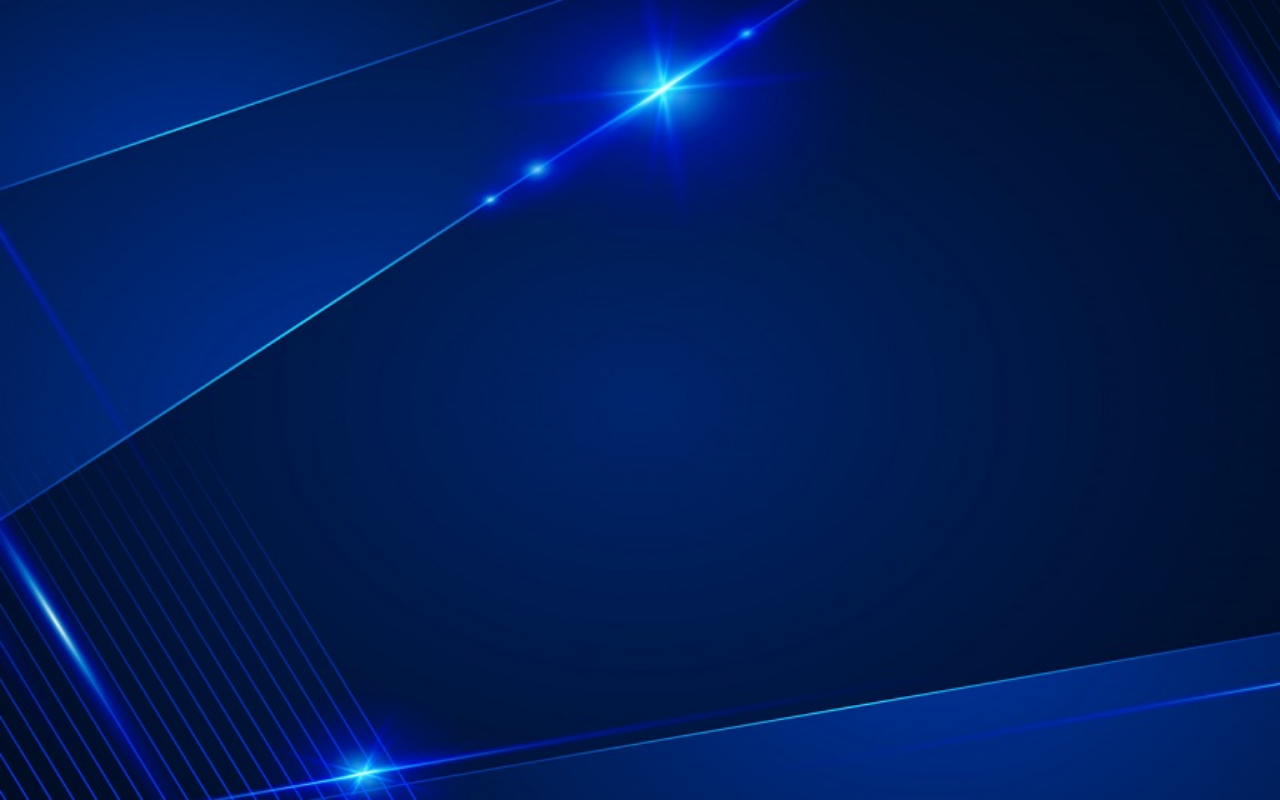
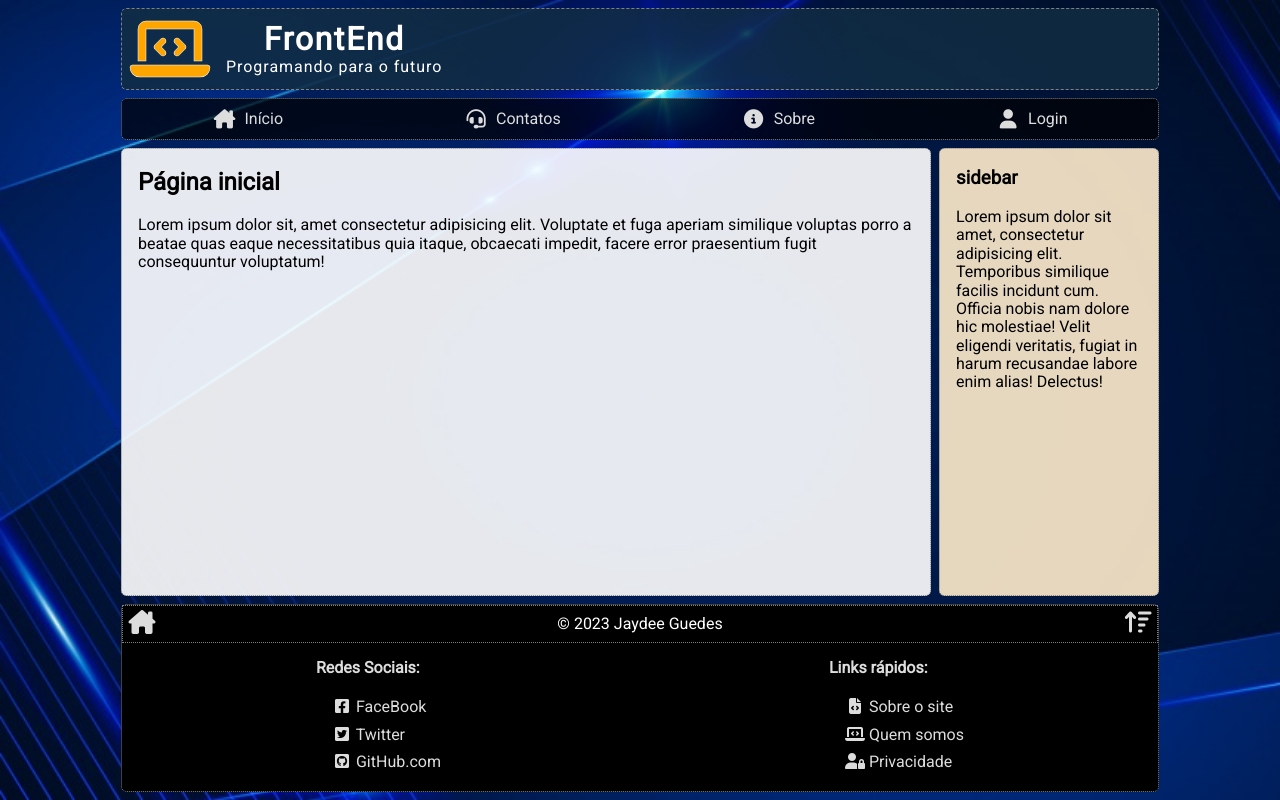
Before and after one commit to JaydGuedes/frontend-curso-java, a plain HTML site: page index.html in a window 1280 px wide. Drawn offline with nearby package versions, Linux system fonts and the light colour scheme.

Commit message:
JavaScrip-inicio

```diff
--- a/index.css
+++ b/index.css
@@ -18,6 +18,7 @@
 *{
     box-sizing: border-box;
     outline: none;
+    transition: .2s;
 }
 html,
 body {
@@ -30,11 +31,11 @@ body {
     font-size: 16px;
 }
 a{
-    color: steelblue;
+    color:#4682b4;
     text-decoration: none;
 }
 a:hover{
-    color: orangered;
+    color: #ff4500;
     text-decoration: underline;
 }
 
@@ -42,7 +43,7 @@ a:hover{
 body{
     /* Fundo */
     background-attachment: fixed;
-    background-color: rgb(0, 0, 89);
+    background-color: #000059;
     background-image: url('/img/background01.jpg');
     /*<a href="https://br.freepik.com/vetores-gratis/conceito-abstrato-futurista_6600906.htm#page=2&query=blue%20background&position=24&from_view=search&track=ais">Imagem de pikisuperstar</a> no Freepik*/
     background-position: center;
@@ -54,7 +55,7 @@ body{
     position: relative;
     height: 100%;
     width: 100%;
-    max-width: 1024px;
+    max-width: 1054px;
     margin: auto;
     display: flex;
     flex-direction: column;
@@ -63,15 +64,15 @@ body{
 #wrap > header {
     background-color: rgba(17, 45, 68 , .85);
     margin: 0.5rem;
-    border-radius: 1rem 0;
-    border: 1px dashed gray;
+    border-radius: .35rem;
+    border: 1px dashed #808080;
     display: flex;
     align-items: center;
 }
 #wrap > header a {
     font-size: 4rem;
-    color: orange;
-    -webkit-text-stroke: .5px white;
+    color: #ffa500;
+    -webkit-text-stroke: .5px #ffffff;
     padding: 0.5rem 1rem 0.5rem 0.5rem;
     text-decoration: none;
 }
@@ -81,54 +82,21 @@ body{
 #wrap > header h1 {
     margin: 0;
     text-align: center;
-    letter-spacing: .25rem;
-    color: white;
+    letter-spacing: .1rem;
+    color: #ffffff;
+    font-size: 1.5rem;
 }
 #wrap>header h1 small {
     display: block;
     font-weight: normal;
-    font-size: .8rem;
+    font-size: .86rem;
     letter-spacing: normal;
 }
-/*
-#wrap>header {
-    background-color: white;
-    margin: 0.5rem;
-    border-radius: .35rem;
-    border: 1px dotted grey;
-    display: flex;
-    align-items: center;
-}
-
-#wrap>header a {
-    font-size: 4rem;
-    color: orange;
-    -webkit-text-stroke: 1px black;
-    padding: 0 .5rem;
-}
-
-#wrap>header img {
-    width: 4rem;
-}
-
-#wrap>header h1 {
-    margin: 0;
-    text-align: center;
-    letter-spacing: .25rem;
-    color: orangered;
-}
-
-#wrap>header h1 small {
-    display: block;
-    font-weight: normal;
-    font-size: .8rem;
-    letter-spacing: normal;
-} */
 
 /* Menu principal */
 #wrap>nav {
-    background-color: rgba(0, 0, 0, .4);
-    border: 1px dotted grey;
+    background-color: rgba(0, 0, 0, .7);
+    border: 1px dotted #808080;
     border-radius: .35rem;
     margin: 0 .5rem .5rem .5rem;
     display: flex;
@@ -167,33 +135,39 @@ body{
     flex-direction: column;
 }
 #wrap > main >article{
-    background-color: rgba(255, 255, 255, .7);
+    background-color: rgba(255, 255, 255, .9);
     border-radius: .35rem;
-    border: 1px dotted gray;
+    border: 1px dotted #808080;
     flex-grow: 1;
+    padding: 0 1rem;
 }
 #wrap>main>aside{
-    background-color: rgba(255, 237, 205, .7);
+    background-color: rgba(255, 237, 205, .9);
     margin-top: .5rem;
+    border-radius: .35rem;
+    border: 1px dotted #808080;
+    padding: 0 1rem;
+}
+/*Rodapé*/
+#wrap>footer{
+    background-color: #000000;
+    margin: .5rem;
+    margin-bottom: 0;
     border-radius: .35rem;
     border: 1px dotted grey;
 }
-/*Rodapé*/
-#wrap>footer{
-    background-color: rgba(0, 0, 0, .4);
-    margin: .5rem;
-    border-radius: .35rem;
-    border: 1px dotted grey;
-}
+
+/* Linha superior do rodapé. */
+
 .footer-top{
     display: flex;
     justify-content: space-between;
     align-items: center;
-    border: 1px dotted grey;
+    border: 1px dotted #808080;
 }
 
 .footer-top div {
-    color: white;
+    color: #ffffff;
     text-align: center;
 }
 
@@ -206,6 +180,9 @@ body{
     color: #929292;
     text-decoration: none;
 }
+
+/* Linha inferior do rodapé. */
+
 .footer-bottom{
     display: flex;
     color: #ddd;
@@ -217,24 +194,42 @@ body{
     line-height: 1.7;
 }
 .footer-bottom h4{
-    margin: .5rem 0;
+    margin: 1rem 0 0 0;
 }
 .footer-bottom a{
-    color: #ccc;
+    color: #ddd;
 }
 .footer-bottom a:hover {
-    color: #929292;
+    color: #ffa500;
     text-decoration: none;
 }
 .nbsp{
     height: .1px;
     margin: 0;
-    border: 1px solid transparent;
+    border: .25rem solid transparent;
 }
 
-@media screen and (min-width: 440px){
+/***********************/
+/* Em larguras maiores */
+/***********************/
+
+@media screen and (min-width: 480px){
+    /* Cabeçalho */
+
+    #wrap>header h1 {
+        letter-spacing: .1rem;
+        font-size: 2rem;
+    }
+
+    #wrap>header h1 small {
+        font-size: 1rem;
+        letter-spacing: .06rem;
+    }
+
+    /* Menu principal */
+
     #wrap>nav {
-        justify-content: space-between;
+        justify-content: space-around;
     }
 
     #wrap>nav a {
@@ -249,6 +244,12 @@ body{
         margin-bottom: 0;
         margin-right: .5rem;
     }
+
+    /* Footer */
+
+    .footer-bottom ul {
+        padding-left: 1rem;
+    }
 }
 @media screen and (min-width: 768px) {
     #wrap > main {
@@ -261,20 +262,3 @@ body{
         max-width: 220px;
     }
 }
-#gadgets{
-    background-color: lightslategrey;
-    position: fixed;
-    z-index: 100;
-    right: 0%;
-    top: 100px;
-    border-radius: .35rem 0 0 .35rem;
-}
-#gadgets ul{
-    padding: 0;
-    margin: 0;
-    list-style: none;
-}
-#gadgets a{
-    color: white;
-    font-size: 2rem;
-}
--- a/index.html
+++ b/index.html
@@ -3,10 +3,130 @@
 <head>
     <meta charset="UTF-8">
     <meta name="viewport" content="width=device-width, initial-scale=1.0">
+    <meta name="description" content="Site para apresentação dos conceitos de front-end.">
+    <meta name="author" descrition="Jaydee Guedes &lt;jayd.paiva@gmail.com&gt;">
+    <meta name="keywords" description="JavaScript, HTML5, CSS3, semântica, mobile-first, responsividade, api, rest">
     <link rel="stylesheet" href="/index.css">
+    <link rel="shortcut icon" href="/img/logo.png">
     <title>FrontEnd</title>
 </head>
 <body>
+    <!--WRAP-->
+    <div id="wrap">
+
+        <a href="top"></a>
+
+        <!--CABEÇALHO-->
+        <header>
+            <!-- Usando Font Awesome como logotipo. -->
+            <a href="/"><i class="fa-solid fa-laptop-code fa-fw"></i></a>
+            <!-- Usando uma imagem como logotipo.
+                <a href="/">
+                <img src="/img/logo.png" alt="Logotipo de FrontEnd.">
+            </a> -->
+            <h1>
+                FrontEnd
+                <small>Programando para o futuro</small>
+            </h1>
+        </header>
+        <!-- FIM CABEÇALHO-->
+
+        <!--MENU-->
+        <nav>
+            <a href="/">
+                <i class="fa-solid fa-house-chimney fa-fw"></i>
+                <span>Início</span>
+            </a>
+            <a href="/contacts">
+                <i class="fa-solid fa-headset fa-fw"></i>
+                <span>Contatos</span>
+            </a>
+            <a href="/about">
+                <i class="fa-solid fa-circle-info fa-fw"></i>
+                <span>Sobre</span>
+            </a>
+            <a href="/profile">
+                <i class="fa-solid fa-user fa-fw"></i>
+                <span>Login</span>
+            </a>
+        </nav>
+        <!--FIM MENU-->
+
+        <!-- CONTEÚDO PRINCIPAL-->
+        <main></main>
+        <!--FIM CONTEÚDO PRINCIPAL-->
+
+        <!--RODAPÉ-->
+        <footer>
+            <!--Primeira linha-->
+            <div class="footer-top">
+                <a href="/">
+                <i class="fa-solid fa-house-chimney fa-fw"></i>
+                </a>
+                <div>&copy; 2023 Jaydee Guedes</div>
+                <a href="#top">
+                    <i class="fa-solid fa-arrow-up-wide-short fa-fw"></i>
+                </a>
+            </div>
+            <!-- Segunda linha-->
+            <div class="footer-bottom">
+                <div>
+                    <h4>Redes Sociais:</h4>
+                    <ul>
+                        <li>
+                            <a href="https://facebook.com/FrontEnd" target="_blank">
+                                <i class="fa-brands fa-square-facebook fa-fw"></i>
+                                <span>FaceBook</span>
+                            </a>
+                        </li>
+                        <li>
+                            <a href="https://twitter.com/FrontEnd" target="_blank">
+                                <i class="fa-brands fa-square-twitter fa-fw"></i>
+                                <span>Twitter</span>
+                            </a>
+                        </li>
+                        <li>
+                            <a href="https://github.com/FrontEnd" target="_blank">
+                                <i class="fa-brands fa-square-github fa-fw"></i>
+                                <span>GitHub.com</span>
+                            </a>
+                        </li>
+                    </ul>
+                </div>
+                <div>
+                    <h4>Links rápidos:</h4>
+                    <ul>
+                        <li>
+                            <a href="/about">
+                                <i class="fa-solid fa-file-code fa-fw"></i>
+                                <span>Sobre o site</span>
+                            </a>
+                        </li>
+                        <li>
+                            <a href="/about">
+                                <i class="fa-solid fa-laptop-code fa-fw"></i>
+                                <span>Quem somos</span>
+                            </a>
+                        </li>
+                        <li>
+                            <a href="/about">
+                                <i class="fa-solid fa-user-lock fa-fw"></i>
+                                <span>Privacidade</span>
+                            </a>
+                        </li>
+                    </ul>
+                </div>
+
+            </div>
+
+
+        </footer>
+        <!--FIM RODAPÉ-->
+        <hr class="nbsp">
+
+    </div>
+    <!--FIM DO WRAP-->
+
     <script src="https://cdnjs.cloudflare.com/ajax/libs/jquery/3.6.4/jquery.min.js"></script>
     <script src="\index.js"></script>
 </body>
--- a/index.js
+++ b/index.js
@@ -1,6 +1,27 @@
 $(document).ready(myApp)
 
+function myApp(){
 
-function myApp(){
-    console.log('Funciona!')
+    // Carrega a página inicial.
+    loadpage('home')
+
 }
+// Carrega uma página.
+function loadpage(page) {
+
+    // Monta os caminhos para os componentes da página solicitada.
+    const path = {
+        html: `/pages/${page}/index.html`,
+        css: `/pages/${page}/index.css`,
+        js: `/pages/${page}/index.js`,
+    }
+    $.get(path.html)
+    .done((data)=>{
+        $('main').html(data)
+
+    })
+    .fail((error)=>{
+        loadpage('e404')
+    })
+
+}
--- /dev/null
+++ b/pages/about/index.css
@@ -0,0 +1,3 @@
+/*
+folhas de estilo
+*/
--- /dev/null
+++ b/pages/about/index.js
@@ -0,0 +1 @@
+console.log('About funciona!')
--- /dev/null
+++ b/pages/contacts/index.css
@@ -0,0 +1,3 @@
+/*
+folhas de estilo
+*/
--- /dev/null
+++ b/pages/contacts/index.js
@@ -0,0 +1 @@
+console.log('Contacts funciona!')
--- /dev/null
+++ b/pages/e404/index.css
@@ -0,0 +1,3 @@
+/*
+folhas de estilo
+*/
--- /dev/null
+++ b/pages/e404/index.js
@@ -0,0 +1 @@
+console.log('Home funciona!')
--- /dev/null
+++ b/pages/home/index.css
@@ -0,0 +1,3 @@
+/*
+folhas de estilo
+*/
--- /dev/null
+++ b/pages/home/index.html
@@ -0,0 +1,9 @@
+<article>
+    <h2>Página inicial</h2>
+    <p>Lorem ipsum dolor sit, amet consectetur adipisicing elit. Voluptate et fuga aperiam similique voluptas porro a beatae quas eaque necessitatibus quia itaque, obcaecati impedit, facere error praesentium fugit consequuntur voluptatum!</p>
+</article>
+
+<aside>
+    <h3>sidebar</h3>
+    <p>Lorem ipsum dolor sit amet, consectetur adipisicing elit. Temporibus similique facilis incidunt cum. Officia nobis nam dolore hic molestiae! Velit eligendi veritatis, fugiat in harum recusandae labore enim alias! Delectus!</p>
+</aside>
--- /dev/null
+++ b/pages/home/index.js
@@ -0,0 +1 @@
+console.log('Home funciona!')
--- /dev/null
+++ b/pages/user/index.css
@@ -0,0 +1,3 @@
+/*
+folhas de estilo
+*/
--- /dev/null
+++ b/pages/user/index.js
@@ -0,0 +1 @@
+console.log('User funciona!')
```
Also changed, not shown: pages/about/index.html (added, +3 -0 lines), pages/contacts/index.html (added, +3 -0 lines), pages/e404/index.html (added, +4 -0 lines), pages/user/index.html (added, +3 -0 lines), template.final.html (renamed from template.html, +0 -22 lines).
